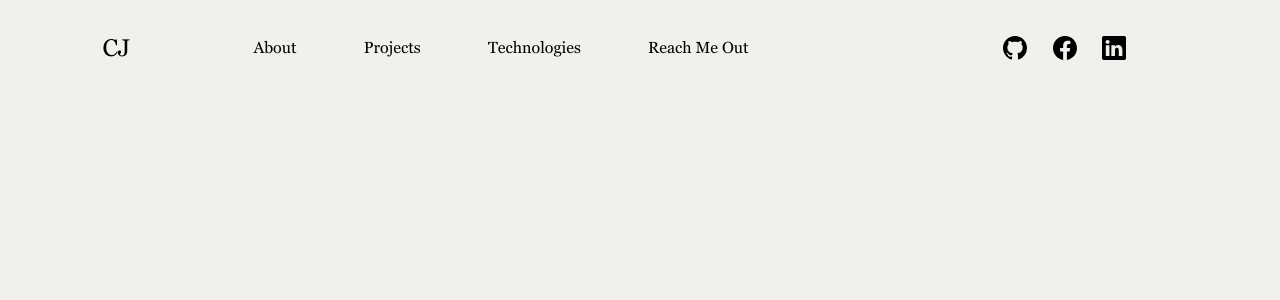
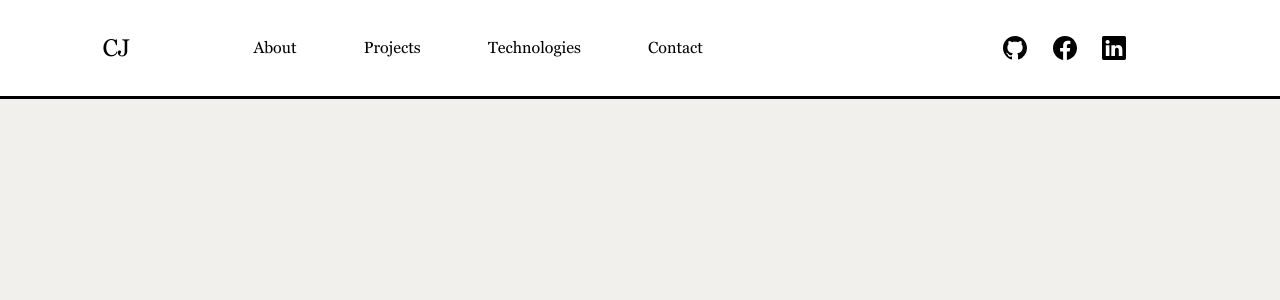
Before and after one commit to carlcapili/portfolio-app, a Next.js app: page / in a window 1280 px wide. Shown: the top 300 px of the page. Built offline with nearby package versions, Linux system fonts and the light colour scheme.

Commit message:
navbar and z-index(no animation)

```diff
--- a/app/components/Navigation.js
+++ b/app/components/Navigation.js
@@ -4,14 +4,14 @@ import Link from 'next/link'
 import { BsGithub } from 'react-icons/bs'
 import { BsFacebook } from 'react-icons/bs'
 import { BsLinkedin } from 'react-icons/bs'
-import Hamburger from 'hamburger-react'
+import { Sling as Hamburger } from 'hamburger-react'
 import { useState } from 'react'
 
 export default function Navigation() {
   const [isOpen, setOpen] = useState(false)
   return (
     <div>
-      <nav className='flex justify-between items-center h-24 w-full'>
+      <nav className='flex justify-between items-center h-24 w-full outline-solid relative z-1 bg-white'>
         <div className='flex items-center'>
           <div className='px-[8vw] md:flex'>
             <span className='text-2xl'>CJ</span>
@@ -20,7 +20,7 @@ export default function Navigation() {
             <li className='hover:text-gray-700 mx-2'> About </li>
             <li className='hover:text-gray-700 mx-2'> Projects </li>
             <li className='hover:text-gray-700 mx-2'> Technologies </li>
-            <li className='hover:text-gray-700 mx-2'> Reach Me Out </li>
+            <li className='hover:text-gray-700 mx-2'> Contact </li>
           </ul>
         </div>
         <div className='hidden md:flex gap-[2vw] items-center y-6 pr-[12%]'>
@@ -29,11 +29,33 @@ export default function Navigation() {
           <BsLinkedin size={24} />
         </div>
         <div className='md:hidden px-17'>
-          <Hamburger toggled={isOpen} toggle={setOpen} size={28} />
+          <Hamburger
+            direction='right'
+            duration={1.2}
+            toggled={isOpen}
+            toggle={setOpen}
+            size={28}
+          />
         </div>
       </nav>
 
-      <div></div>
+      {isOpen && (
+        <div className='absolute justify-center right-0 top-0 z-2'>
+          <div className='size-30 bg-slate-300 outline-solid h-screen w-[50vw]'>
+            <Hamburger
+              direction='right'
+              duration={1.2}
+              toggled={isOpen}
+              toggle={setOpen}
+              size={28}
+            />
+            <li className='hover:text-gray-700 mx-2'> About </li>
+            <li className='hover:text-gray-700 mx-2'> Projects </li>
+            <li className='hover:text-gray-700 mx-2'> Technologies </li>
+            <li className='hover:text-gray-700 mx-2'> Contact </li>
+          </div>
+        </div>
+      )}
     </div>
   )
 }
```
